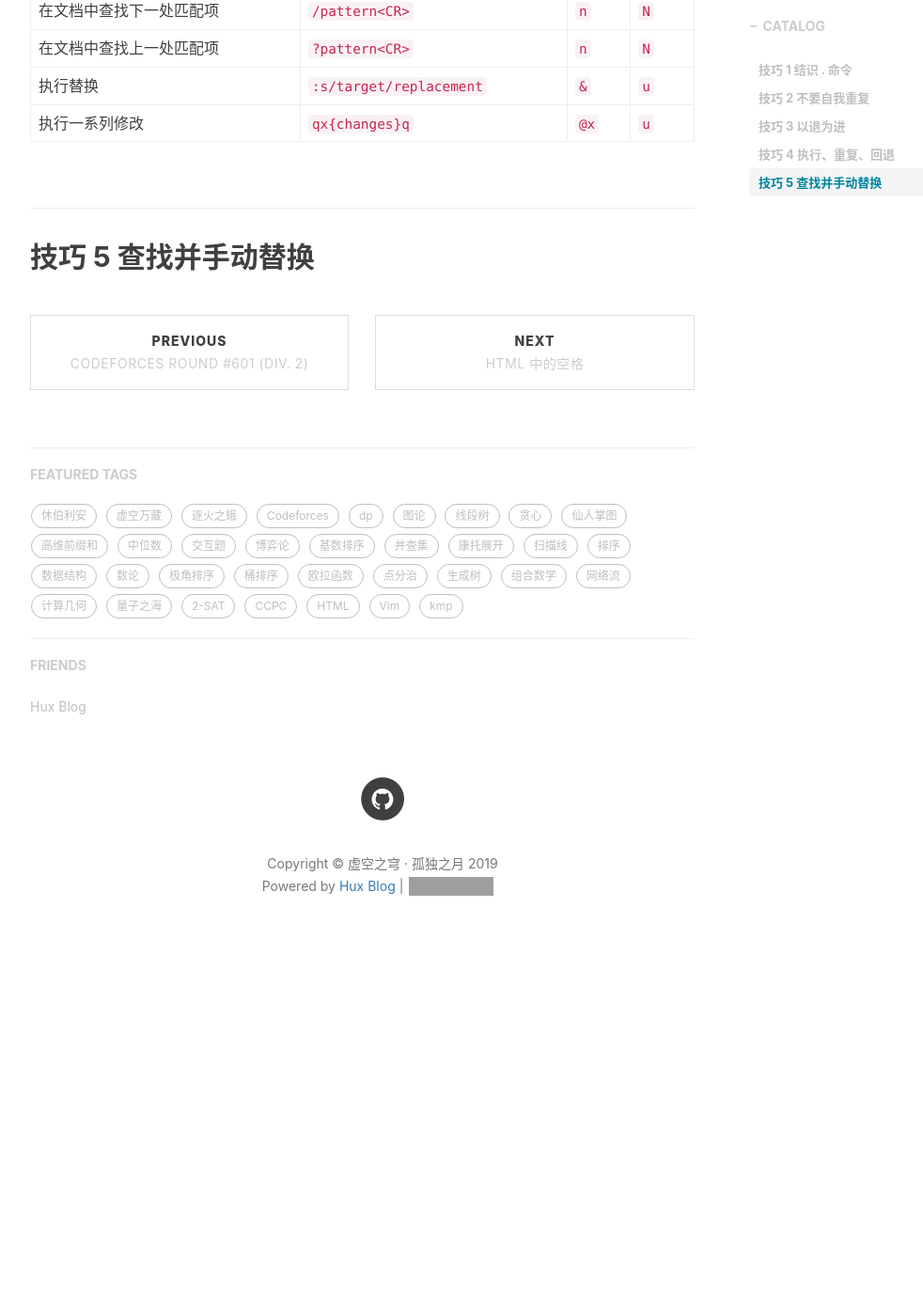
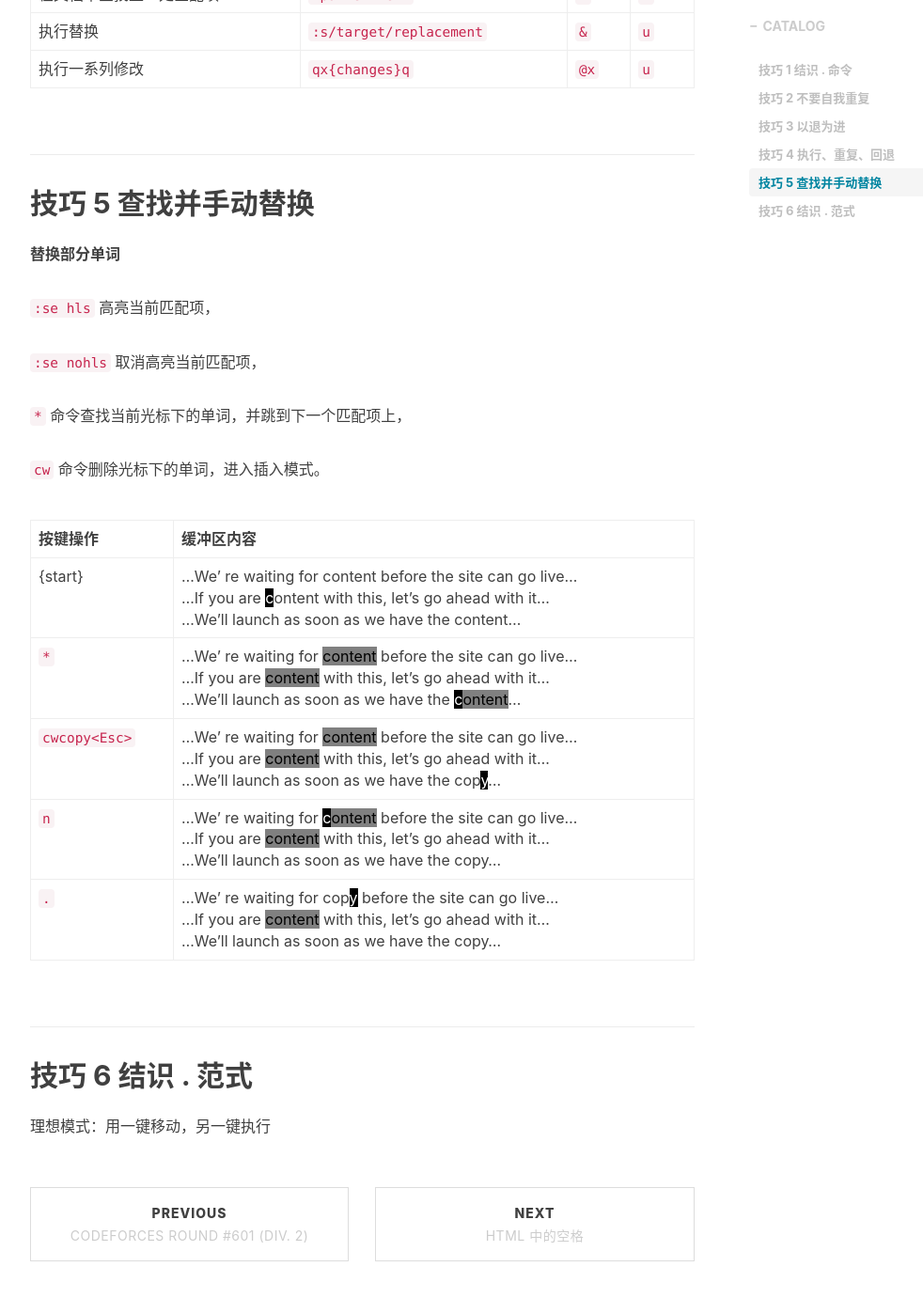
Before and after one commit to hongzhiyin/hongzhiyin.github.io, a Jekyll site: the page built from _posts/Void_Treasure/2019-11-27-practical-vim.md, in a window 1280 px wide and 1400 px high, scrolled down 4014 px. Shown: the top 1381 px of the window at 94% size, without its empty margins (233-1215 px from the left). Built offline with Jekyll 4.4.1, drawn with Linux system fonts in a browser that asks for light colours; nearby versions of some CDN libraries; comment, search, counter and statistics services are not loaded; before the commit the page ends 5061 px from its top, so only the background shows below that; some of the changed text lies outside the part shown; grey boxes are pictures that could not be loaded.

Commit message:
Update 2019-11-27-practical-vim.md

```diff
--- a/_posts/Void_Treasure/2019-11-27-practical-vim.md
+++ b/_posts/Void_Treasure/2019-11-27-practical-vim.md
@@ -12,7 +12,7 @@ tags:
 
 ## 技巧 1 结识 . 命令
 
-**例 1**
+**重复删除光标下的字符**
 
 `x` 命令删除光标下的字符，
 
@@ -27,7 +27,7 @@ tags:
 
 
 
-**例 2**
+**重复删除一整行**
 
 `dd` 命令删除一整行。
 
@@ -39,7 +39,7 @@ tags:
 
 
 
-**例 3**
+**重复增加从当前行到文档末尾处的缩进层级**
 
 `>G` 命令增加从当前行到文档末尾处的缩进层级，
 
@@ -102,6 +98,8 @@ tags:
 
 `t{char}` 命令查找行内下一处指定字符出现的位置，将光标移到该字符位置前。
 
+`pattern` 、 `target` 、 `replacement` 皆替换为实际查找或替换的词
+
 | 目的                     | 操作                    | 重复 | 回退 |
 | ------------------------ | ----------------------- | ---- | ---- |
 | 做出一个修改             | {edit}                  | `.`  | `u`  |
@@ -115,3 +113,27 @@ tags:
 
 
 ## 技巧 5 查找并手动替换
+
+**替换部分单词**
+
+`:se hls` 高亮当前匹配项，
+
+`:se nohls` 取消高亮当前匹配项，
+
+`*` 命令查找当前光标下的单词，并跳到下一个匹配项上，
+
+`cw` 命令删除光标下的单词，进入插入模式。
+
+| 按键操作      | 缓冲区内容                                                   |
+| ------------- | ------------------------------------------------------------ |
+| {start}       | ...We' re waiting for content before the site can go live...<br />...If you are <span style="color:white;background:black;">c</span>ontent with this, let's go ahead with it...<br />...We'll launch as soon as we have the content... |
+| `*`           | ...We' re waiting for <span style="color:black;background:grey;">content</span> before the site can go live...<br />...If you are <span style="color:black;background:grey;">content</span> with this, let's go ahead with it...<br />...We'll launch as soon as we have the <span style="color:white;background:black;">c</span><span style="color:black;background:grey;">ontent</span>... |
+| `cwcopy<Esc>` | ...We' re waiting for <span style="color:black;background:grey;">content</span> before the site can go live...<br />...If you are <span style="color:black;background:grey;">content</span> with this, let's go ahead with it...<br />...We'll launch as soon as we have the cop<span style="color:white;background:black;">y</span>... |
+| `n`           | ...We' re waiting for <span style="color:white;background:black;">c</span><span style="color:black;background:grey;">ontent</span> before the site can go live...<br />...If you are <span style="color:black;background:grey;">content</span> with this, let's go ahead with it...<br />...We'll launch as soon as we have the copy... |
+| `.`           | ...We' re waiting for cop<span style="color:white;background:black;">y</span> before the site can go live...<br />...If you are <span style="color:black;background:grey;">content</span> with this, let's go ahead with it...<br />...We'll launch as soon as we have the copy... |
+
+
+
+## 技巧 6 结识 . 范式
+
+理想模式：用一键移动，另一键执行
```
Also changed, not shown: other parts of _posts/Void_Treasure/2019-11-27-practical-vim.md (+2 -6 lines).
